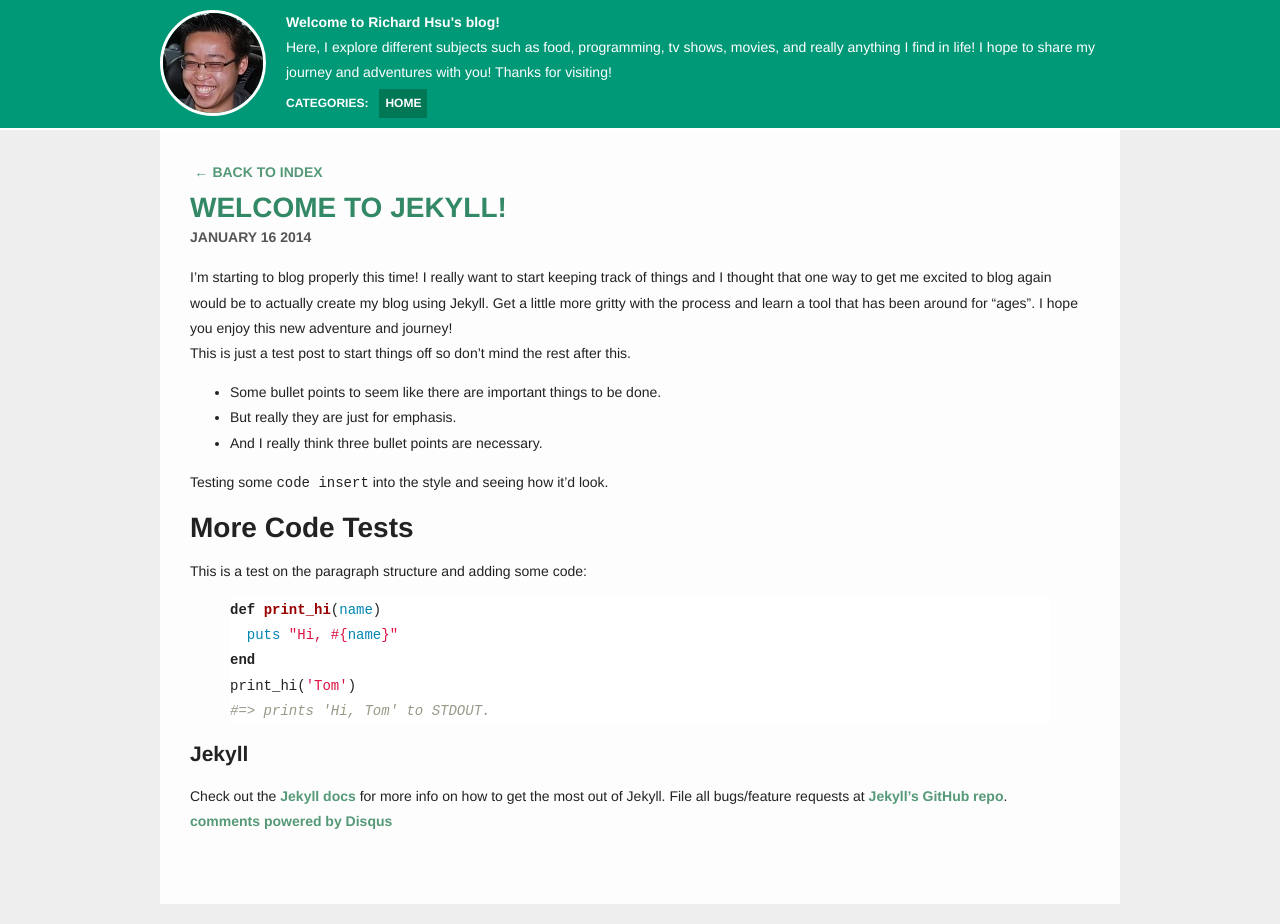
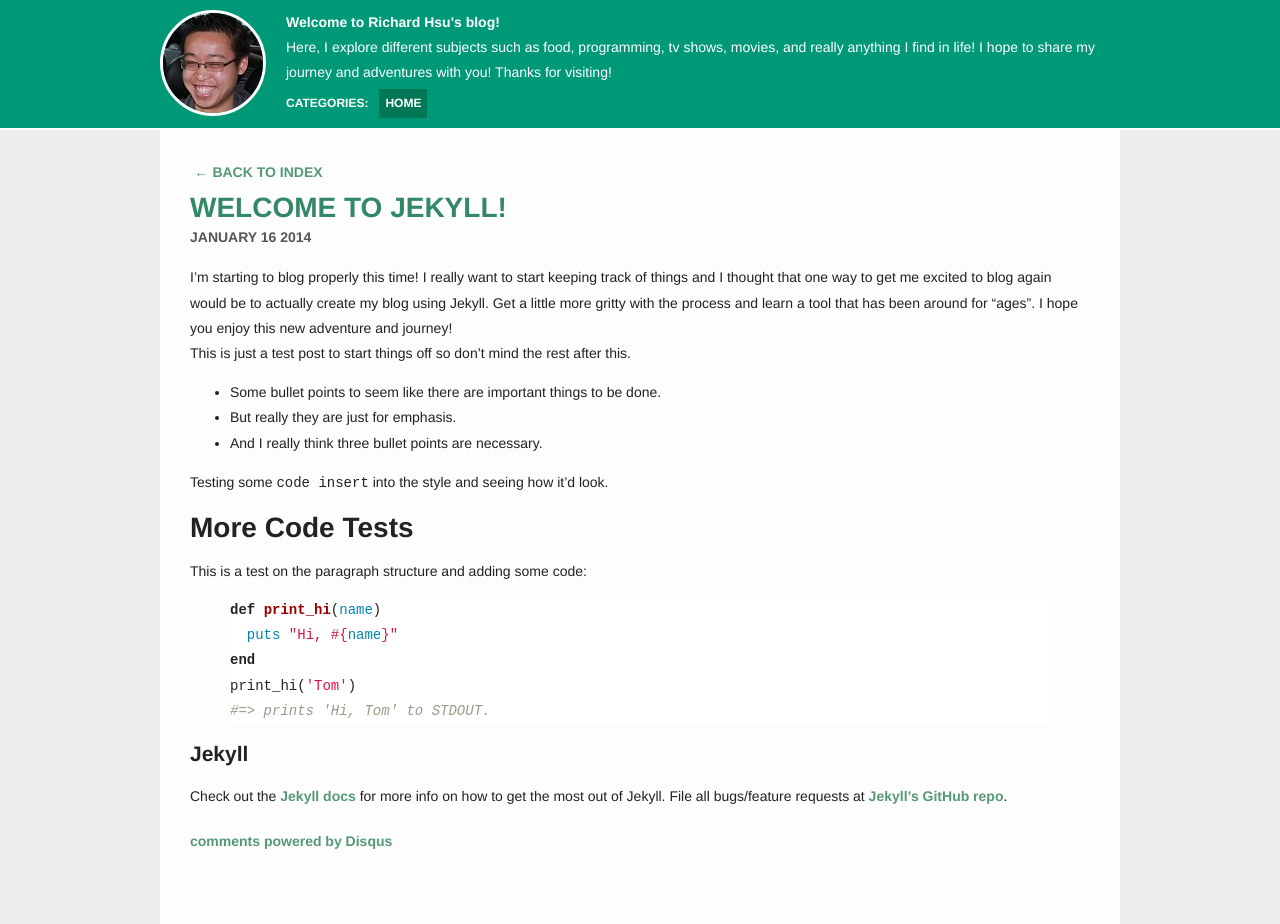
Before and after one commit to richardhsu/richardhsu.github.io, a Jekyll site: the page built from _posts/2014-01-16-welcome-to-jekyll.markdown, in a window 1280 px wide. Built offline with Jekyll 4.4.1, drawn with Linux system fonts in a browser that asks for light colours; Markdown is read by kramdown in place of the engine named in the settings; comment, search, counter and statistics services are not loaded.

Commit message:
Gitignore and comment div moved down.

```diff
--- a/css/style.css
+++ b/css/style.css
@@ -202,3 +202,8 @@ ul.categories li a:hover, ul.categories li a:active {
   content: '\2190';
   padding: 0 0.3em;
 }
+
+/* DISQUS */
+#disqus_thread {
+  margin-top: 20px;
+}
```
Also changed, not shown: 1 other file.
